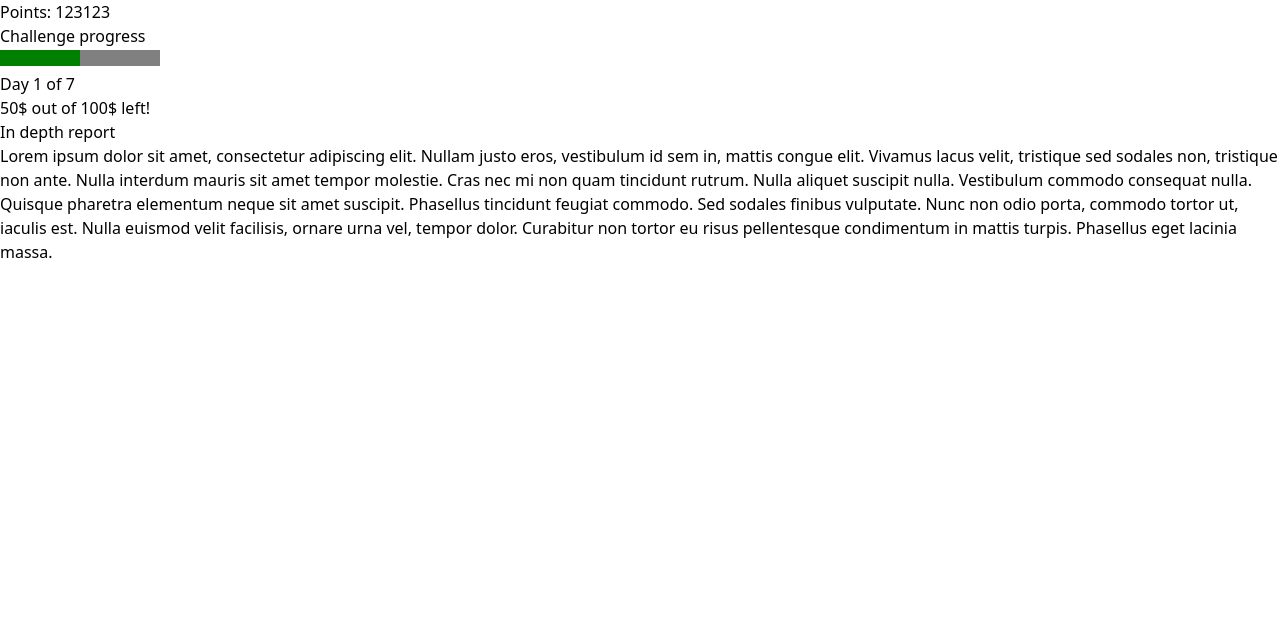
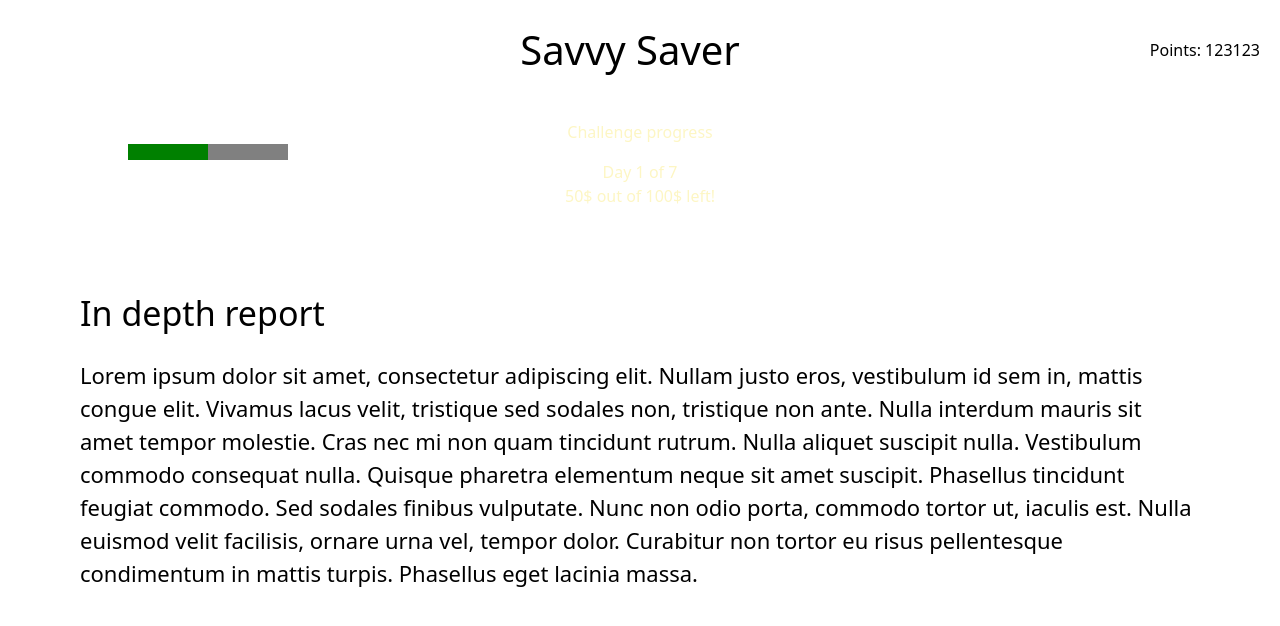
Before and after one commit to vassilyp/SavvySaver, a React (Vite) app: page / in a window 1280 px wide. Shown: the top 626 px of the page. Built offline with nearby package versions, Linux system fonts and the light colour scheme.

Commit message:
tailwind colors, other stuff

```diff
--- a/index.html
+++ b/index.html
@@ -4,7 +4,7 @@
     <meta charset="UTF-8" />
     <!-- <link rel="icon" type="image/svg+xml" href="/vite.svg" /> -->
     <meta name="viewport" content="width=device-width, initial-scale=1.0" />
-    <title>Vanquish your Vices</title>
+    <title>Savvy Saver</title>
   </head>
   <body>
     <div id="root"></div>
--- a/src/pages/Home.jsx
+++ b/src/pages/Home.jsx
@@ -2,12 +2,19 @@ const Home = () => {
 
   return (
     <>
-      <div id='top-bar'>
+      <div id='top-bar' class="flex mt-5">
+        <div class="w-[33%] items-center flex"></div>
+        <div class='w-[33%] flex justify-center'>
+          <h1 class='text-xl'>Savvy Saver</h1>
+        </div>
         {/* TODO: connect backend */}
-        <h3>Points: 123123</h3>
+        <div class="w-[33%] flex justify-end mr-5 items-center">
+          <h3 class="">Points: 123123</h3>
+        </div>
       </div>
 
-      <div id='challenge-progress'>
+      <div id='challenge-progress' class="flex justify-center text-lightyellow">
+        <div class="w-[80%] flex flex-col justify-center text-center mt-10">
           <h2>Challenge progress</h2>
           {/* TODO: connect to backend */}
           <progress value={0.5} />
@@ -17,10 +24,11 @@ const Home = () => {
             <p>50$ out of 100$ left!</p>
           </div>
         </div>
+      </div>
 
-      <div id='in-depth-report'>
-        <h2>In depth report</h2>
-        <p>
+      <div id='in-depth-report' class='m-20'>
+        <h2 class='mb-5 text-lg'>In depth report</h2>
+        <p class="text-sm">
           {/* TODO: Integrate ChatGPT equivalent */}
           Lorem ipsum dolor sit amet, consectetur adipiscing elit. Nullam justo eros, vestibulum id sem in, mattis congue elit. Vivamus lacus velit, tristique sed sodales non, tristique non ante. Nulla interdum mauris sit amet tempor molestie. Cras nec mi non quam tincidunt rutrum. Nulla aliquet suscipit nulla. Vestibulum commodo consequat nulla. Quisque pharetra elementum neque sit amet suscipit. Phasellus tincidunt feugiat commodo. Sed sodales finibus vulputate. Nunc non odio porta, commodo tortor ut, iaculis est. Nulla euismod velit facilisis, ornare urna vel, tempor dolor. Curabitur non tortor eu risus pellentesque condimentum in mattis turpis. Phasellus eget lacinia massa.
         </p>
--- a/tailwind.config.js
+++ b/tailwind.config.js
@@ -2,7 +2,24 @@
 export default {
   content: ["./index.html", "./src/**/*.{js,ts,jsx,tsx}"],
   theme: {
+    fontSize: {
+      sm: '22px',
+      base: '28px',
+      lg: '34px',
+      xl: '40px',
+    },
+    colors: {
+      black: '#000000',
+      red: '#ff0000',
+      yellow: '#ffff00',
+      white: '#ffffff',
+      lightyellow: '#fdf6c4',
+    },
     extend: {},
   },
   plugins: [],
 }
+
+// black: #000000
+// red: #c45039
+// gold: e4ba29
```
Lines whose indentation alone changed are shown as unchanged.
